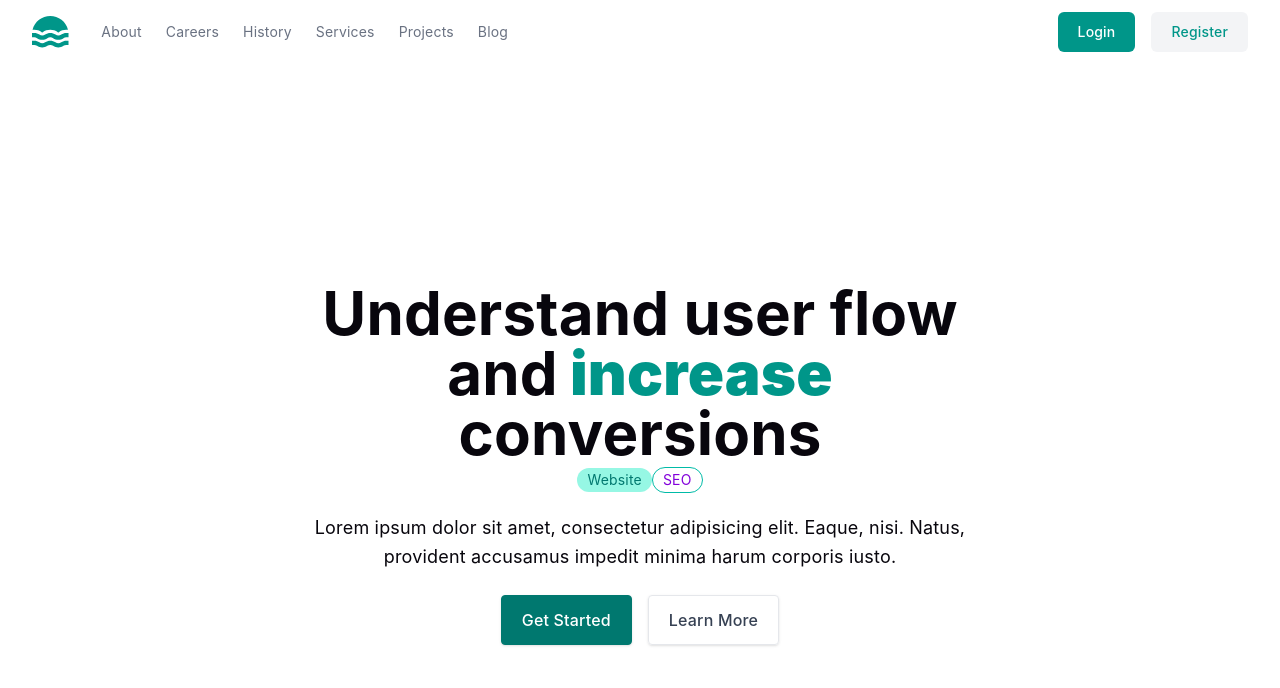
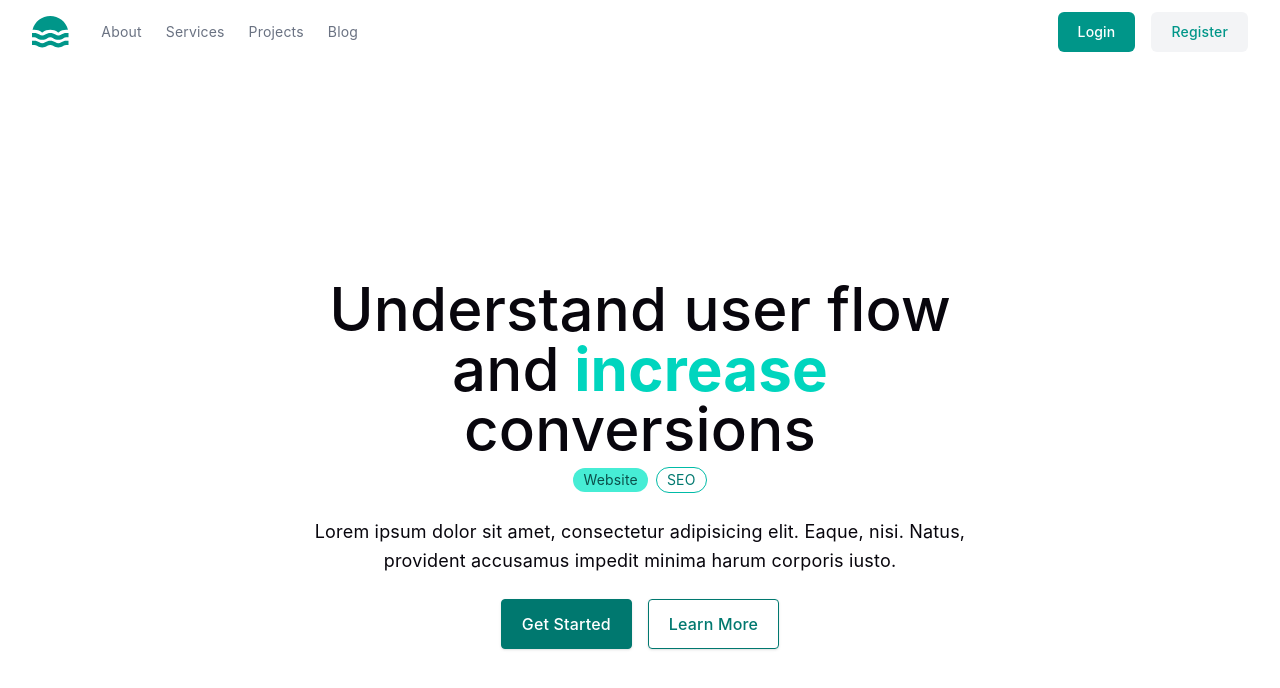
Before and after one commit to Fauzansyz/frontend-react-js, a React (Vite) app: page / in a window 1280 px wide. Shown: the top 688 px of the page. Built offline with nearby package versions, Linux system fonts and the light colour scheme.

Commit message:
Improve hero & fixing bug and adding badge in hero & modify hero ( look and function )

```diff
--- a/src/components/badges/BadgesComponents.jsx
+++ b/src/components/badges/BadgesComponents.jsx
@@ -1,16 +1,20 @@
 export default function BadgesComponents() {
   return (
     <>
+    <div className="w-full flex justify-center p-1">
     <div className="p-1">
-    <span class="inline-flex items-center justify-center rounded-full bg-teal-200 px-2.5 py-0.5 text-teal-700 dark:bg-teal-300 dark:text-teal-700">
+    <span class="inline-flex items-center justify-center rounded-full bg-teal-300 px-2.5 py-0.5 text-teal-900 dark:bg-teal-400 dark:text-teal-900">
       <p class="text-sm whitespace-nowrap">Website</p>
     </span>
+    </div>
 
-    <span class="inline-flex items-center justify-center rounded-full border border-teal-500 px-2.5 py-0.5 text-purple-700 dark:text-[var(--text-h)]">
+    <div className="p-1">
+    <span class="inline-flex items-center justify-center rounded-full border border-teal-500 px-2.5 py-0.5 text-teal-700 dark:text-[var(--text-h)]">
       <p class="text-sm whitespace-nowrap">SEO</p>
 
     </span>
     </div>
+    </div>
     </>
   )
 }
--- a/src/components/hero/HeroSection.jsx
+++ b/src/components/hero/HeroSection.jsx
@@ -6,14 +6,14 @@ export default function HeroSection() {
     <section class="bg-[var(--color-bg)] lg:grid lg:h-screen lg:place-content-center">
       <div class="mx-auto w-screen max-w-7xl px-5 py-18 sm:px-6 sm:py-24 lg:px-8 lg:py-32">
         <div class="mx-auto max-w-prose text-center">
-          <h1 class="text-4xl font-bold text-[var(--text-h)] sm:text-6xl">
+          <h1 class="text-4xl font-[500] text-[var(--text-h)] sm:text-6xl font-[var(--poppins)">
             Understand user flow and
-            <strong class="text-teal-600"> increase </strong>
+            <strong class="text-teal-400"> increase </strong>
             conversions
           </h1>
     <BadgesComponents />
 
-          <p class="mt-4 text-base text-pretty text-[var(--text-h)] sm:text-lg/relaxed">
+          <p class="mt-4 font-[200] font-[var(--mono)] text-pretty text-[var(--text-h)] sm:text-lg/relaxed">
             Lorem ipsum dolor sit amet, consectetur adipisicing elit. Eaque, nisi. Natus, provident
             accusamus impedit minima harum corporis iusto.
           </p>
@@ -23,7 +23,7 @@ export default function HeroSection() {
               Get Started
             </a>
 
-            <a class="inline-block rounded border border-gray-200 px-5 py-3 font-medium text-gray-700 shadow-sm transition-colors hover:bg-gray-50 hover:text-gray-900" href="#">
+            <a class="inline-block rounded border border-[var(--color-bg)] px-5 py-3 font-medium text-teal-700 shadow-sm transition-colors hover:bg-gray-50 hover:text-gray-900" href="#">
               Learn More
             </a>
           </div>
--- a/src/components/navbar/TopNavBar.jsx
+++ b/src/components/navbar/TopNavBar.jsx
@@ -16,18 +16,6 @@ export default function TopNavBar() {
               <li>
                 <a class="text-gray-500 transition hover:text-gray-500/75 dark:text-white dark:hover:text-white/75" href="#">
                   About
-                </a>
-              </li>
-
-              <li>
-                <a class="text-gray-500 transition hover:text-gray-500/75 dark:text-white dark:hover:text-white/75" href="#">
-                  Careers
-                </a>
-              </li>
-
-              <li>
-                <a class="text-gray-500 transition hover:text-gray-500/75 dark:text-white dark:hover:text-white/75" href="#">
-                  History
                 </a>
               </li>
 
--- a/src/index.css
+++ b/src/index.css
@@ -1,4 +1,5 @@
 @import "tailwindcss";
+@import url('https://fonts.googleapis.com/css2?family=Fira+Sans:ital,wght@0,100;0,200;0,300;0,400;0,500;0,600;0,700;0,800;0,900;1,100;1,200;1,300;1,400;1,500;1,600;1,700;1,800;1,900&family=JetBrains+Mono:ital,wght@0,100..800;1,100..800&family=Montserrat:ital,wght@0,100..900;1,100..900&family=Oswald:wght@200..700&family=Poppins:ital,wght@0,100;0,200;0,300;0,400;0,500;0,600;0,700;0,800;0,900;1,100;1,200;1,300;1,400;1,500;1,600;1,700;1,800;1,900&display=swap');
 
 :root {
   --text: #6b6375;
@@ -15,7 +16,10 @@
 
   --sans: system-ui, 'Segoe UI', Roboto, sans-serif;
   --heading: system-ui, 'Segoe UI', Roboto, sans-serif;
-  --mono: ui-monospace, Consolas, monospace;
+  --mono: 'IBM Plex Mono', 'SFMono-Regular', 'Consolas', 'Liberation Mono',
+    'Menlo', 'monospace';
+  --montserrat: 'Montserrat', sans-serif;
+  --poppins: 'Poppins', sans-serif;
 
   /* font: 18px/145% var(--sans); */
   letter-spacing: 0.18px;
```
